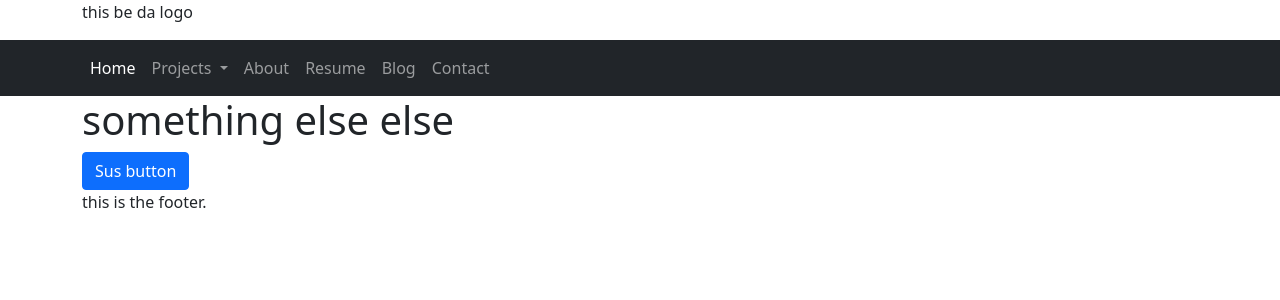
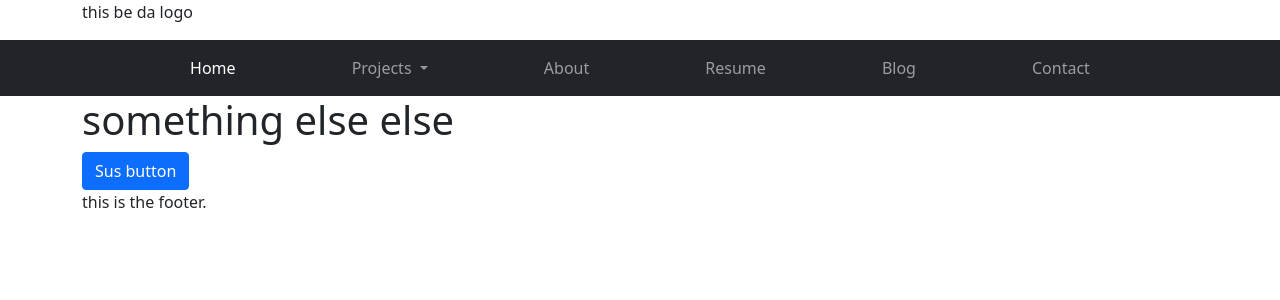
Before and after one commit to lginn26/lginn26.github.io, a Jekyll site: the page built from index.html, in a window 1280 px wide. Shown: the top 300 px of the page. Built offline with Jekyll 4.4.1, drawn with Linux system fonts in a browser that asks for light colours.

Commit message:
Applied spacing to navbar

```diff
--- a/_includes/navigation.html
+++ b/_includes/navigation.html
@@ -12,7 +12,7 @@
       <span class="navbar-toggler-icon"></span>
     </button>
     <div class="collapse navbar-collapse" id="navbarNavDropdown">
-      <ul class="navbar-nav">
+      <ul class="navbar-nav justify-content-evenly w-100">
         <li class="nav-item">
           <a class="nav-link active" aria-current="page" href="#">Home</a>
         </li>
```
